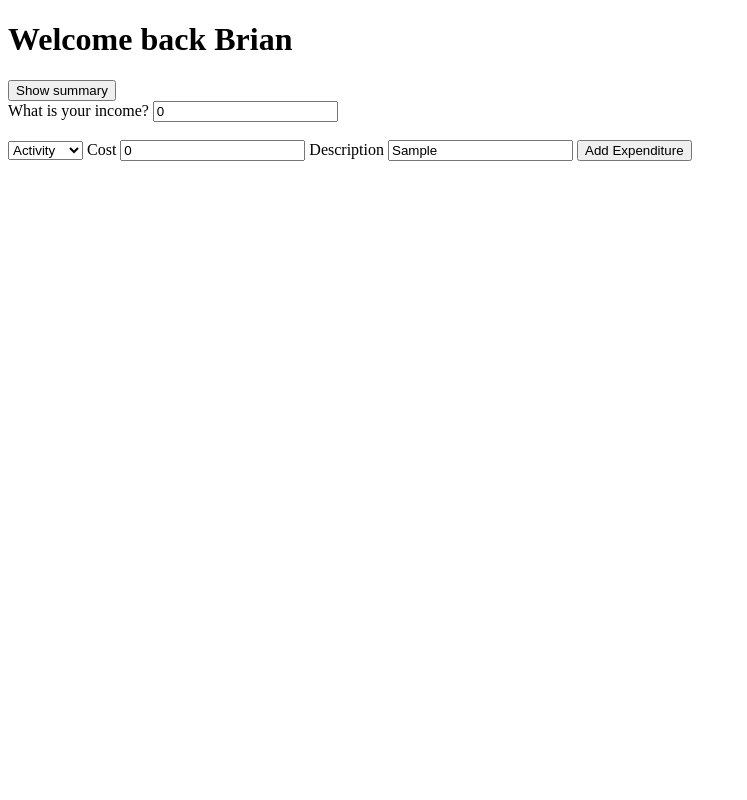
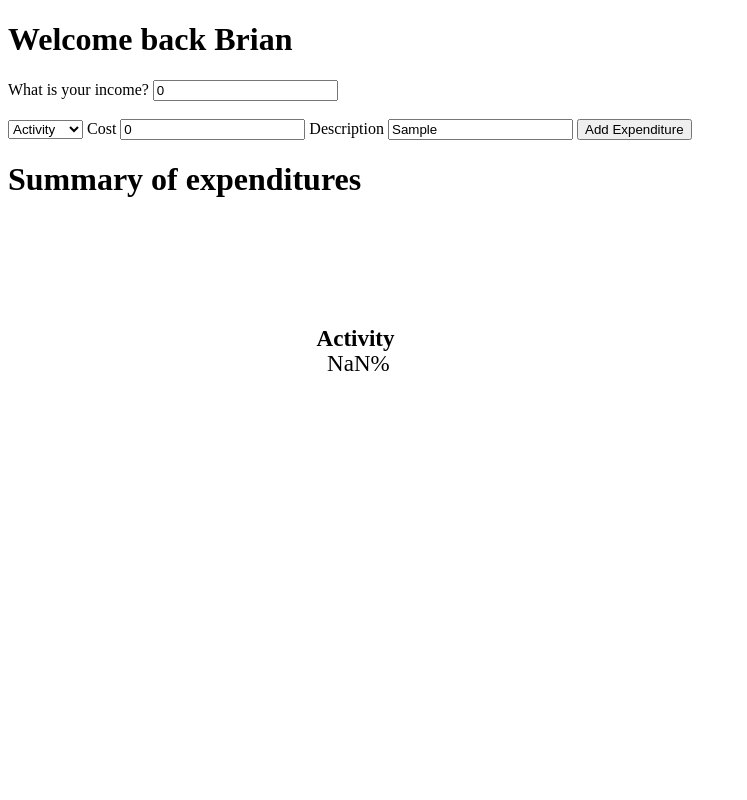
Before and after one commit to BashouT/svelteBudget, a SvelteKit app: page / in a window 1280 px wide. Both pictures are taken after typing "Sample" into the empty fields and a click on the button "Add Expenditure". Shown: the top 800 px of the page, without its empty margins (0-747 px from the left). Built offline with nearby package versions, Linux system fonts and the light colour scheme.

Commit message:
Dynamic summary

```diff
--- a/src/components/Expenditures.svelte
+++ b/src/components/Expenditures.svelte
@@ -4,9 +4,9 @@
 	import { expenditures } from '../stores';
 
 	let income: Number = 0;
-    let amountSpent = 0;
-    let category = SpendCategory.Activity;
-    let description = '';
+	let amountSpent: Number = 0;
+	let category: SpendCategory = SpendCategory.Activity;
+	let description: String = '';
 
 	let selectListCategories: SpendCategory[] = [
 		SpendCategory.Activity,
@@ -17,7 +17,10 @@
 	];
 
 	const addExpenditure = () => {
-		expenditures.update(contents => [...contents, new Expenditure(category, amountSpent, description)]);
+		expenditures.update((contents) => [
+			...contents,
+			new Expenditure(category, amountSpent, description)
+		]);
 	};
 </script>
 
@@ -39,13 +42,7 @@
 
 	<label>
 		Cost
-		<input
-			bind:value={amountSpent}
-			name="expenditure-cost"
-			type="number"
-			min="0"
-			step="10"
-		/>
+		<input bind:value={amountSpent} name="expenditure-cost" type="number" min="0" step="10" />
 	</label>
 
 	<label>
--- a/src/components/Summary.svelte
+++ b/src/components/Summary.svelte
@@ -5,6 +5,7 @@
 </script>
 
 <h1>Summary of expenditures</h1>
+{#key $expenditures}
 	<Pie data={$expenditures} />
 	<table>
 		<th> Spend Category </th>
@@ -22,3 +23,4 @@
 			{/each}
 		</tbody>
 	</table>
+{/key}
--- a/src/components/charts/Pie.svelte
+++ b/src/components/charts/Pie.svelte
@@ -1,20 +1,19 @@
 <script>
 	// @ts-nocheck - Generated from Svend3r
-
 	import { quantize, interpolatePlasma, pie, arc } from 'd3';
 	export let data; // or pass data to component as prop
 
 	// TODO: Enforce responsiveness of chart
-    const width = 700 // the outer width of the chart, in pixels
-    const height = width // the outer height of the chart, in pixels
-    const percent = true // format values as percentages (true/false)
+	const width = 700; // the outer width of the chart, in pixels
+	const height = width; // the outer height of the chart, in pixels
+	const percent = true; // format values as percentages (true/false)
 	const fontSize = 23; // the font size of the x and y values
 	const strokeWidth = 1; // the width of stroke separating wedges
 	const strokeLinejoin = 'round'; // line join style of stroke separating wedges
 	const outerRadius = Math.min(width, height) * 0.5 - 60; // the outer radius of the circle, in pixels
 	const innerRadius = 125; // the inner radius of the chart, in pixels
 	const labelPosition = 0.4; // the position of the label offset from center
-    const labelRadius = (innerRadius * labelPosition + outerRadius * 0.6); // center radius of labels
+	const labelRadius = innerRadius * labelPosition + outerRadius * 0.6; // center radius of labels
 	const strokeColorWOR = 'white'; //stroke color when inner radius is greater than 0
 	const strokeColorWIR = 'none'; //stroke color when inner radius is 0
 	const stroke = innerRadius > 0 ? strokeColorWIR : strokeColorWOR; // stroke separating widths
@@ -32,29 +31,33 @@
 
 	// colors can be adjusted manually by creating a color array which length matches length of data set.
 	let colors;
-    if (!colors) colors = quantize(t => interpolatePlasma(t * 0.7 + 0.3), xVals.length);
+	if (!colors) colors = quantize((t) => interpolatePlasma(t * 0.7 + 0.3), xVals.length);
 
-    const wedges = pie().
-      padAngle(padAngle).
-      sort(null).
-      value(i => yVals[i])(iVals);
+	const wedges = pie()
+		.padAngle(padAngle)
+		.sort(null)
+		.value((i) => yVals[i])(iVals);
 
-    const arcPath = arc()
-      .innerRadius(innerRadius)
-      .outerRadius(outerRadius);
+	const arcPath = arc().innerRadius(innerRadius).outerRadius(outerRadius);
 
-    const arcLabel = arc()
-      .innerRadius(labelRadius)
-      .outerRadius(labelRadius);
+	const arcLabel = arc().innerRadius(labelRadius).outerRadius(labelRadius);
 </script>
 
 <svg {width} {height} viewBox="{-width / 2} {-height / 2} {width} {height}">
 	{#each wedges as wedge, i}
-      <path fill={colors[i]} d={arcPath(wedge)} stroke={stroke} stroke-width={strokeWidth} stroke-linejoin={strokeLinejoin} />
-      <g text-anchor='middle' transform='translate({arcLabel.centroid(wedge)})'>
+		<path
+			fill={colors[i]}
+			d={arcPath(wedge)}
+			{stroke}
+			stroke-width={strokeWidth}
+			stroke-linejoin={strokeLinejoin}
+		/>
+		<g text-anchor="middle" transform="translate({arcLabel.centroid(wedge)})">
 			<text font-size={fontSize}>
-          <tspan font-weight='bold'>{xVals[i]}</tspan>
-          <tspan x = '0' dy='1.1em'>{percent ? `${(yVals[i] * 100).toFixed(2)}%` : yVals[i].toLocaleString('en-US')}</tspan>
+				<tspan font-weight="bold">{xVals[i]}</tspan>
+				<tspan x="0" dy="1.1em"
+					>{percent ? `${(yVals[i] * 100).toFixed(2)}%` : yVals[i].toLocaleString('en-US')}</tspan
+				>
 			</text>
 		</g>
 	{/each}
--- a/src/routes/+page.svelte
+++ b/src/routes/+page.svelte
@@ -1,24 +1,14 @@
 <script lang="ts">
-	import Expenditures from "../components/Expenditures.svelte";
-import Intro from "../components/Intro.svelte";
-	import Summary from "../components/Summary.svelte";
-
-	let summaryRevealed: Boolean = false;
-
-	function toggleSummary(): void {
-		summaryRevealed = !summaryRevealed;
-	}
-
+	import Expenditures from '../components/Expenditures.svelte';
+	import Intro from '../components/Intro.svelte';
+	import Summary from '../components/Summary.svelte';
+	import { expenditures } from '../stores';
 </script>
 
+<Intro />
 
-<Intro></Intro>
-<button on:click="{toggleSummary}">
-	Show summary
-</button>
+<Expenditures />
 
-<Expenditures></Expenditures>
-
-{#if summaryRevealed}
-	<Summary></Summary>
+{#if $expenditures.length > 0}
+<Summary />
 {/if}
```
Lines whose indentation alone changed are shown as unchanged.
